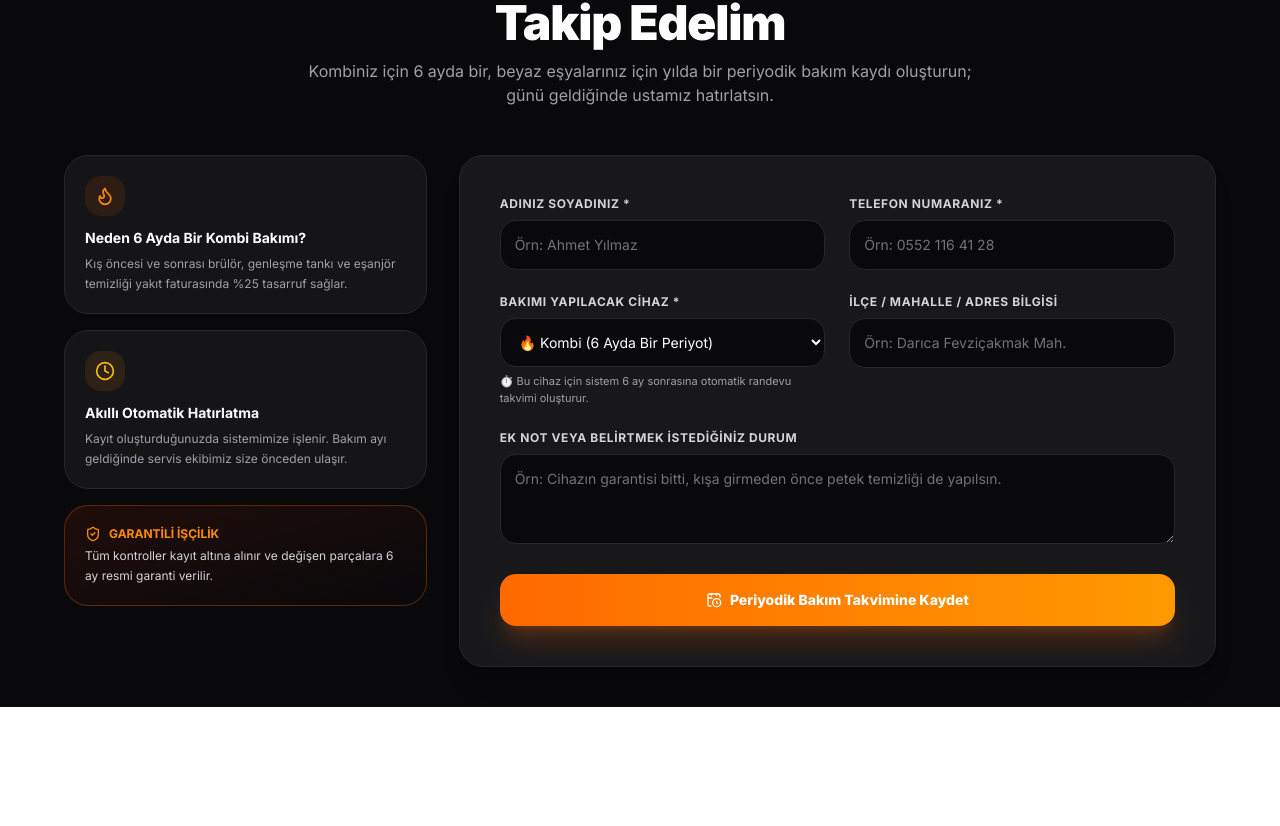
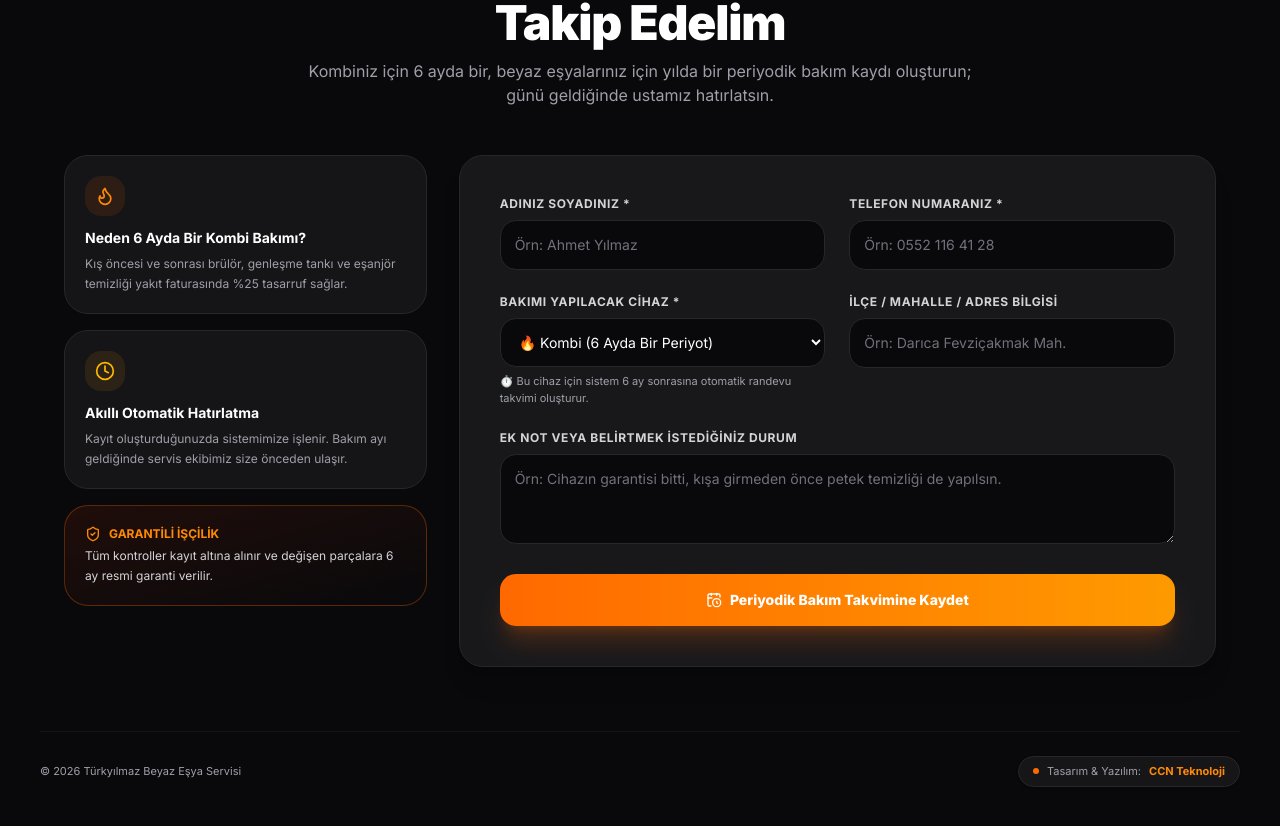
Before and after one commit to emrhnccn/turkyilmazservis, a Next.js app: page /periyodik-bakim in a window 1280 px wide. Shown: the part 226-1052 px from the top of the page. Before the commit the page ends 933 px from the top, so only its background shows below. Built offline with nearby package versions, Linux system fonts and the light colour scheme.

Commit message:
feat: add CCN Teknoloji credit to Contact, Works, and Maintenance pages

```diff
--- a/src/app/iletisim/page.tsx
+++ b/src/app/iletisim/page.tsx
@@ -226,6 +226,20 @@ export default async function ContactPage() {
         </div>
 
       </div>
+      {/* CCN Teknoloji İmzası */}
+      <div className="mt-16 pt-6 border-t border-zinc-900/80 flex flex-col sm:flex-row items-center justify-between gap-4 text-[11px] text-zinc-400">
+        <p>© {new Date().getFullYear()} Türkyılmaz Beyaz Eşya Servisi</p>
+        <a
+          href="https://affan-portfolio-gilt.vercel.app/"
+          target="_blank"
+          rel="noopener noreferrer"
+          className="group inline-flex items-center gap-2 bg-zinc-900/90 hover:bg-zinc-800 border border-zinc-800 hover:border-orange-500/50 px-3.5 py-1.5 rounded-full transition-all duration-300 shadow-sm"
+        >
+          <span className="w-1.5 h-1.5 rounded-full bg-orange-500 group-hover:animate-ping" />
+          <span className="text-zinc-400 group-hover:text-zinc-200 transition">Tasarım & Yazılım:</span>
+          <span className="font-bold text-orange-400 group-hover:text-orange-300 transition">CCN Teknoloji</span>
+        </a>
+      </div>
     </main>
   )
 }
--- a/src/app/islerimiz/page.tsx
+++ b/src/app/islerimiz/page.tsx
@@ -133,6 +133,20 @@ export default async function WorksPage() {
         </div>
 
       </div>
+      {/* CCN Teknoloji İmzası */}
+      <div className="mt-16 pt-6 border-t border-zinc-900/80 flex flex-col sm:flex-row items-center justify-between gap-4 text-[11px] text-zinc-400">
+        <p>© {new Date().getFullYear()} Türkyılmaz Beyaz Eşya Servisi</p>
+        <a
+          href="https://affan-portfolio-gilt.vercel.app/"
+          target="_blank"
+          rel="noopener noreferrer"
+          className="group inline-flex items-center gap-2 bg-zinc-900/90 hover:bg-zinc-800 border border-zinc-800 hover:border-orange-500/50 px-3.5 py-1.5 rounded-full transition-all duration-300 shadow-sm"
+        >
+          <span className="w-1.5 h-1.5 rounded-full bg-orange-500 group-hover:animate-ping" />
+          <span className="text-zinc-400 group-hover:text-zinc-200 transition">Tasarım & Yazılım:</span>
+          <span className="font-bold text-orange-400 group-hover:text-orange-300 transition">CCN Teknoloji</span>
+        </a>
+      </div>
     </main>
   )
 }
--- a/src/app/periyodik-bakim/page.tsx
+++ b/src/app/periyodik-bakim/page.tsx
@@ -294,6 +294,20 @@ export default function MaintenancePage() {
         </div>
 
       </div>
+      {/* CCN Teknoloji İmzası */}
+      <div className="mt-16 pt-6 border-t border-zinc-900/80 flex flex-col sm:flex-row items-center justify-between gap-4 text-[11px] text-zinc-400">
+        <p>© {new Date().getFullYear()} Türkyılmaz Beyaz Eşya Servisi</p>
+        <a
+          href="https://affan-portfolio-gilt.vercel.app/"
+          target="_blank"
+          rel="noopener noreferrer"
+          className="group inline-flex items-center gap-2 bg-zinc-900/90 hover:bg-zinc-800 border border-zinc-800 hover:border-orange-500/50 px-3.5 py-1.5 rounded-full transition-all duration-300 shadow-sm"
+        >
+          <span className="w-1.5 h-1.5 rounded-full bg-orange-500 group-hover:animate-ping" />
+          <span className="text-zinc-400 group-hover:text-zinc-200 transition">Tasarım & Yazılım:</span>
+          <span className="font-bold text-orange-400 group-hover:text-orange-300 transition">CCN Teknoloji</span>
+        </a>
+      </div>
     </main>
   )
 }
```
